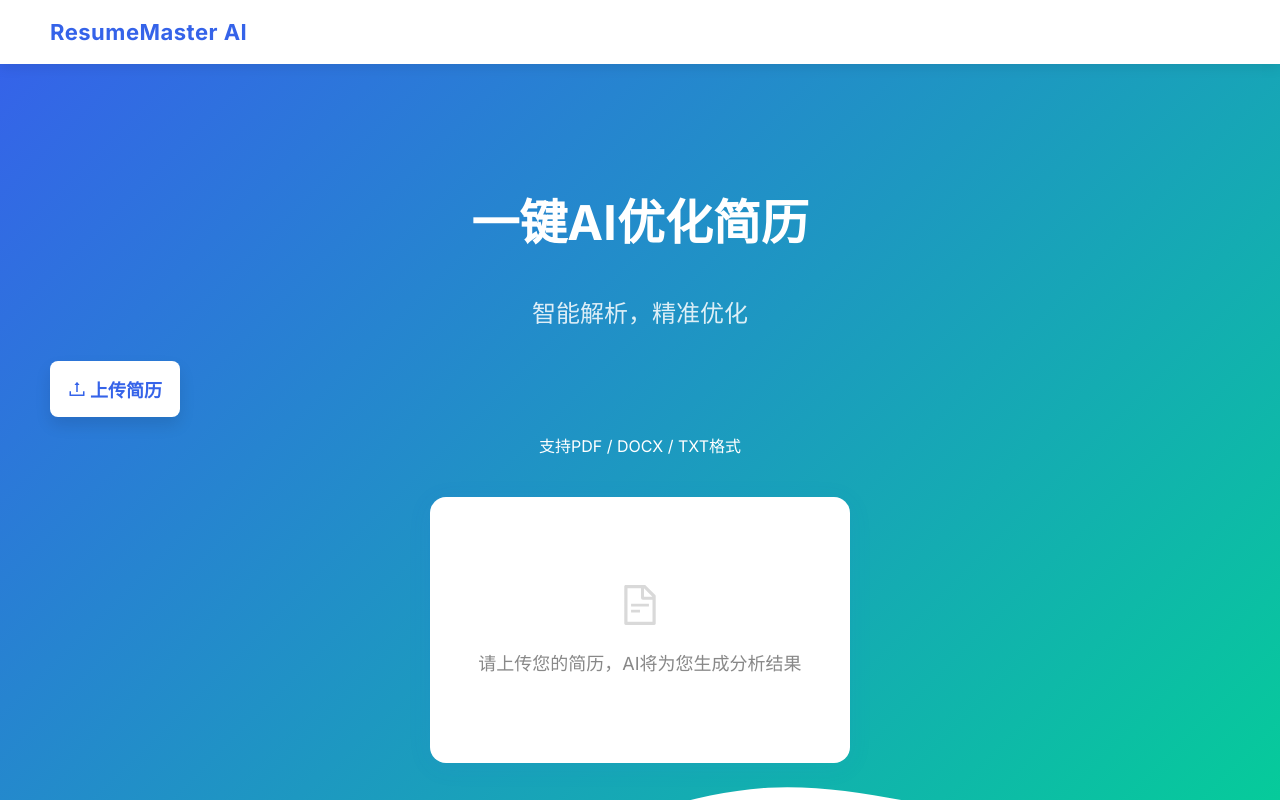
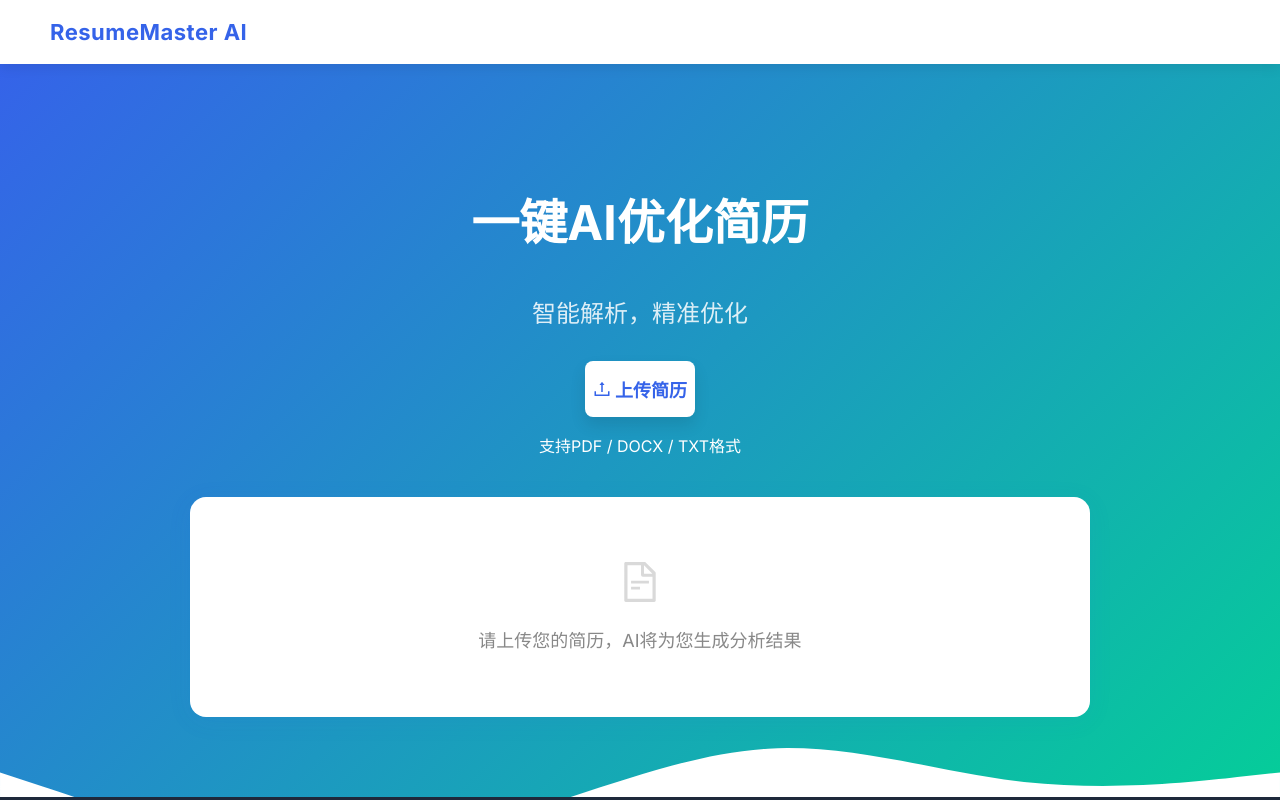
Before and after one commit to 849261680/AI_Resume, a React (Vite) app in the folder frontend/: page / in a window 1280 px wide. Built offline with nearby package versions, Linux system fonts and the light colour scheme.

Commit message:
居中上传按钮，统一结果框宽度和样式

```diff
--- a/frontend/src/App.tsx
+++ b/frontend/src/App.tsx
@@ -518,6 +518,8 @@ ${result.suggestions.map((s, i) => `${i+1}. ${s}`).join('\n')}
             智能解析，精准优化
           </Title>
 
+          {/* 包裹按钮和提示文本，便于居中 */}
+          <div style={{ display: 'flex', flexDirection: 'column', alignItems: 'center' }}>
             {/* 新上传按钮，点击后弹出文件选择并自动分析 */}
             <input
               id="resume-upload-input"
@@ -585,7 +587,7 @@ ${result.suggestions.map((s, i) => `${i+1}. ${s}`).join('\n')}
                 width: 'auto',
                 maxWidth: isMobile ? '110px' : '130px',
                 borderRadius: 8,
-              marginBottom: 16,
+                marginBottom: 16, // 保持与下方文本的间距
                 background: '#ffffff',
                 color: 'var(--color-primary)',
                 border: 'none',
@@ -602,10 +604,12 @@ ${result.suggestions.map((s, i) => `${i+1}. ${s}`).join('\n')}
                 支持PDF / DOCX / TXT格式
               </Text>
             </div>
-          {/* 结果展示区，无论是否有结果都显示，并加宽 */}
+          </div>
+          {/* 结果展示区，宽度统一 */}
           <div style={{
             margin: '40px auto 0 auto',
-            maxWidth: isMobile ? 360 : 900,
+            maxWidth: isMobile ? '90%' : '900px', // 移动端使用百分比，PC端固定宽度
+            width: '100%', // 确保在容器内占满允许的最大宽度
             background: '#fff',
             borderRadius: 16,
             boxShadow: '0 4px 24px rgba(53,99,233,0.08)',
@@ -614,17 +618,21 @@ ${result.suggestions.map((s, i) => `${i+1}. ${s}`).join('\n')}
             textAlign: 'left',
             position: 'relative',
             zIndex: 2,
-            minHeight: 220
+            minHeight: 220, // 保持最小高度
+            display: 'flex', // 使用flex布局确保内部元素撑开
+            justifyContent: 'center', // 水平居中内容（对于Spin和Empty）
+            alignItems: 'center' // 垂直居中内容（对于Spin和Empty）
           }}>
+            <div style={{ width: '100%' }}> {/* 内部div确保内容从左开始 */}
               {loading ? (
-              <div style={{ textAlign: 'center', padding: '40px 0' }}>
+                <div style={{ textAlign: 'center', width: '100%' }}> {/* 确保Spin也居中 */}
                   <Spin size="large" tip="正在分析中..." />
                   <div style={{ marginTop: 16 }}>
                     <Text type="secondary">正在使用AI深度分析你的简历...</Text>
                   </div>
                 </div>
               ) : result ? (
-              <>
+                <div style={{ textAlign: 'left', width: '100%' }}> {/* 确保分析结果靠左 */}
                   <Title level={3} style={{ color: 'var(--color-primary)', marginBottom: 24 }}>AI分析结果</Title>
                   <div style={{ marginBottom: 24 }}>
                     <Title level={5}>📝 简历摘要</Title>
@@ -673,13 +681,14 @@ ${result.suggestions.map((s, i) => `${i+1}. ${s}`).join('\n')}
                       下载分析报告
                     </Button>
                   </div>
-              </>
+                </div>
               ) : (
-              <div style={{ textAlign: 'center', padding: '40px 0', color: '#888' }}>
+                <div style={{ textAlign: 'center', width: '100%' }}> {/* 确保Empty也居中 */}
                   <FileTextOutlined style={{ fontSize: 40, color: '#d9d9d9', marginBottom: 16 }} />
-                <div style={{ fontSize: 18, marginTop: 8 }}>请上传您的简历，AI将为您生成分析结果</div>
+                  <div style={{ fontSize: 18, marginTop: 8, color: '#888' }}>请上传您的简历，AI将为您生成分析结果</div>
                 </div>
               )}
+            </div>
           </div>
         </div>
       </Content>
```
Lines whose indentation alone changed are shown as unchanged.
